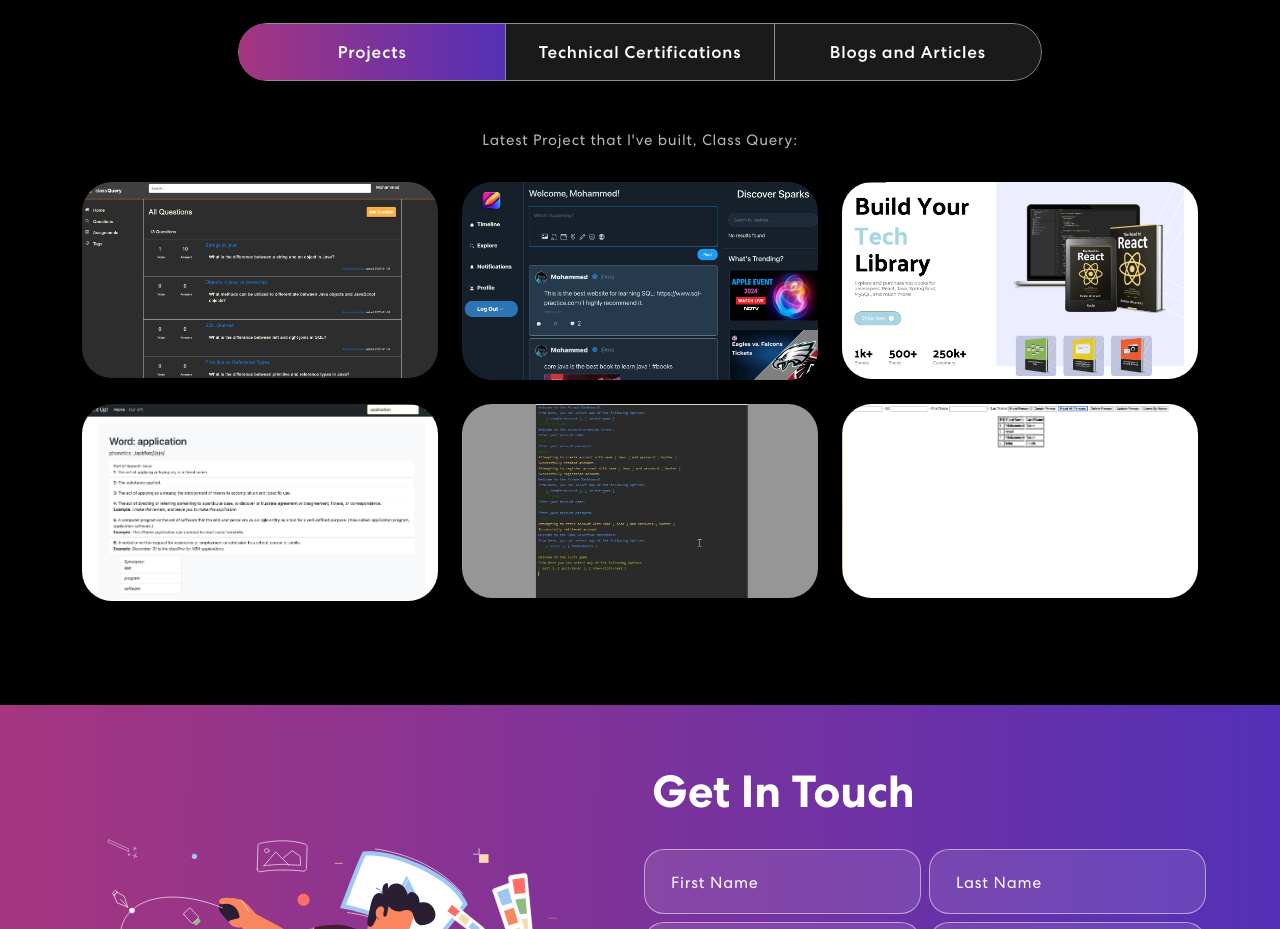
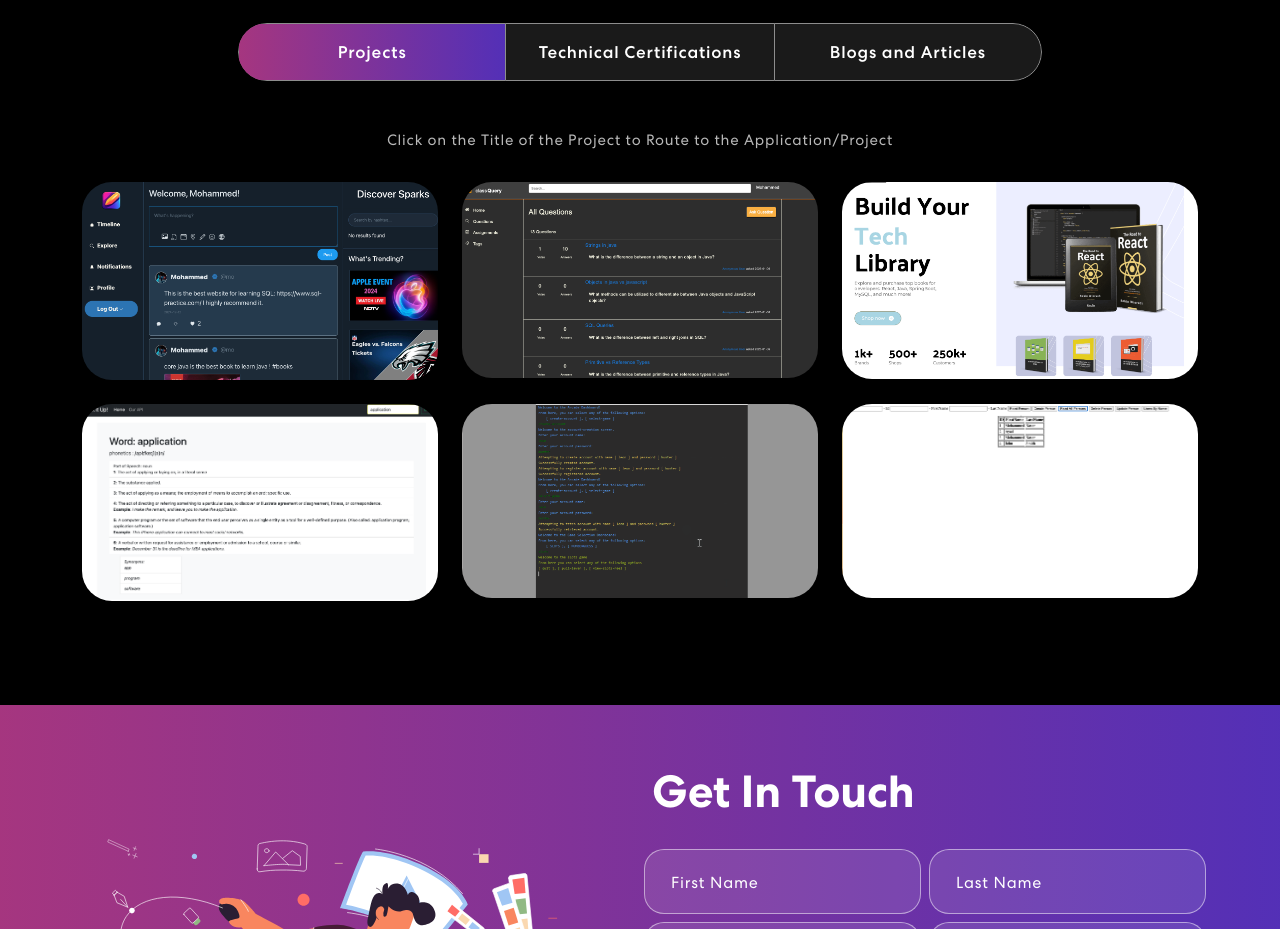
Before and after one commit to mnaser11218/Portfolio, a React (Create React App) app: page / in a window 1280 px wide. Shown: the part 1880-2809 px from the top of the page. Built offline with nearby package versions, Linux system fonts and the light colour scheme.

Commit message:
added further styling

```diff
--- a/src/components/ProjectCard.js
+++ b/src/components/ProjectCard.js
@@ -6,7 +6,7 @@ export const ProjectCard = ({ title, description, imgUrl, img }) => {
       <div className="proj-imgbx">
       <a href={imgUrl}> <img src={img} />
         <div className="proj-txtx">
-          <h3>{title}</h3>
+          <h5>{title}</h5>
           <span>{description}</span>
         </div>
         </a>
--- a/src/components/Projects.js
+++ b/src/components/Projects.js
@@ -24,17 +24,18 @@ import classQuery from "../assets/img/classquery.png"
 export const Projects = () => {
 
   const projects = [
-    {
-      title: "ClassQuery: App for Teachers to post assignments and students ask/answer questions, with some AI features",
-      description: "Tech Used: Java SpringBoot, React, H2 Db, OpenAI, Docker, Jmeter, Cypress, AWS EC2",
-      imgUrl: "http://3.134.232.108:3681/timeline",
-      img:classQuery
-    },
+
     {
       title: "Spark: An AI Featured Twitter clone",
       description: "Tech Used: Java SpringBoot, React, H2 Db, OpenAI, Docker, AWS S3 Bucket, AWS EC2",
       imgUrl: "http://3.134.232.108:3681/timeline",
       img:spark
+    },
+    {
+      title: "ClassQuery: App for Teachers to post assignments and students ask/answer questions, with additional AI features",
+      description: "Tech Used: Java SpringBoot, React, H2 Db, OpenAI, Docker, Jmeter, Cypress, AWS EC2",
+      imgUrl: "https://github.com/mnaser11218/ClassQuery",
+      img:classQuery
     },
 
     {
@@ -136,7 +137,7 @@ export const Projects = () => {
                   </Nav>
                   <Tab.Content id="slideInUp" className={isVisible ? "animate__animated animate__slideInUp" : ""}>
                     <Tab.Pane eventKey="first">
-                   <div style={{color:"white", fontSize:"15px", fontStyle:"bold", margin: "20px"}}><p>Latest Project that I've built, Class Query: </p></div>
+                   <div style={{color:"white", fontSize:"15px", fontStyle:"bold", margin: "20px"}}><p>Click on the Title of the Project to Route to the Application/Project </p></div>
                       <Row>
 
                         {
```
